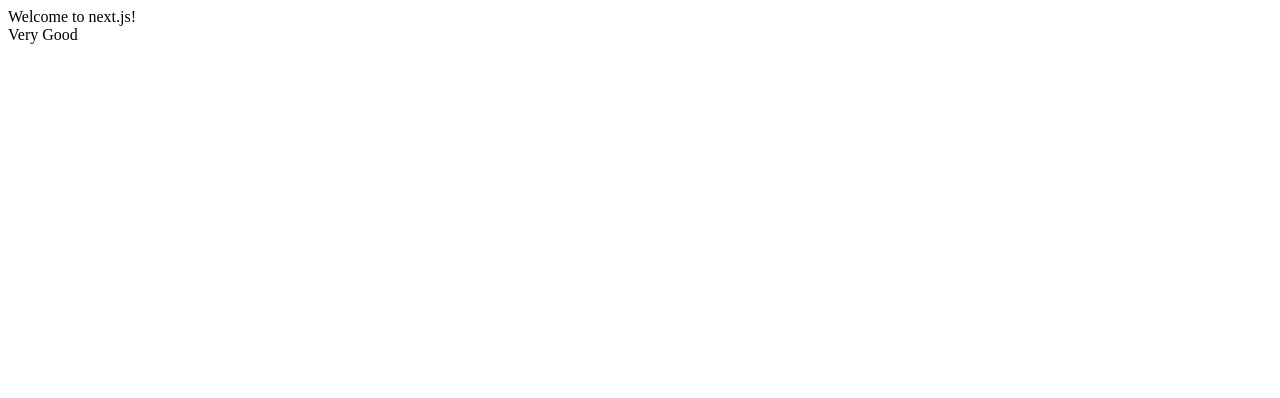
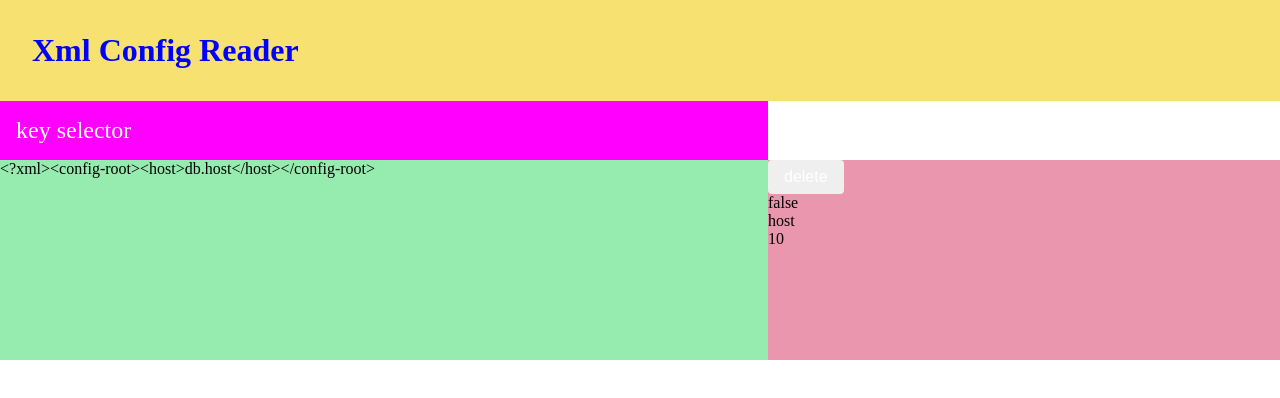
Before and after one commit to b6pzeusbc54tvhw5jgpyw8pwz2x6gs/xml-assistant, a Next.js app: page / in a window 1280 px wide. Shown: the top 398 px of the page. Built offline with nearby package versions, Linux system fonts and the light colour scheme.

Commit message:
feat: ui layout draft

```diff
--- a/package.json
+++ b/package.json
@@ -21,10 +21,13 @@
     "next": "^7.0.2",
     "react": "^16.6.0",
     "react-dom": "^16.6.0",
+    "rebass": "^3.0.0-9",
+    "styled-components": "^4.0.3",
     "xml2js": "^0.4.19",
     "xmldoc": "^1.1.2"
   },
   "devDependencies": {
+    "babel-plugin-styled-components": "^1.8.0",
     "eslint": "^5.8.0",
     "eslint-config-standard": "^12.0.0",
     "eslint-plugin-import": "^2.14.0",
--- /dev/null
+++ b/src/components/KeySelector.js
@@ -0,0 +1,29 @@
+import React from 'react'
+import styled from 'styled-components'
+import { Flex, Box, Button } from 'rebass'
+
+const BoxComponent = styled(Box)`
+  box-sizing: border-box;
+  color: white;
+  background-color: magenta;
+  padding: 16px;
+  font-size: 24px;
+`
+
+class KeySelector extends React.Component {
+  constructor(props) {
+    super(props)
+    console.log(props.xmlConfigArr)
+  }
+
+  render() {
+    const { props } = this
+    return (
+      <BoxComponent width={[1,0.6]}>
+        key selector
+      </BoxComponent>
+    )
+  }
+}
+
+export default KeySelector
--- /dev/null
+++ b/src/components/XmlConfig.js
@@ -0,0 +1,44 @@
+import React from 'react'
+import styled from 'styled-components'
+import { Flex, Box, Button } from 'rebass'
+
+const ConfigBox = styled(Flex)`
+  box-sizing: border-box;
+  height: 200px;
+  background-color: rgba(222,222,11,0.4);
+  flex-wrap: wrap;
+`
+
+const EditorBox = styled(Box)`
+  box-sizing: border-box;
+  height: 200px;
+  background-color: rgba(11,222,200,0.4);
+`
+
+const ToolBox = styled(Box)`
+  box-sizing: border-box;
+  height: 200px;
+  background-color: rgba(218,11,200,0.4);
+`
+
+class XmlConfig extends React.Component {
+
+  render() {
+    const { props } = this
+    return (
+      <ConfigBox width={[ 1 ]}>
+        <EditorBox width={[ 1, 0.6 ]}>
+          <div>{props.text}</div>
+        </EditorBox>
+        <ToolBox width={[ 1, 0.4 ]}>
+          <Button>delete</Button>
+          <div>{JSON.stringify(props.isSync)}</div>
+          <div>{props.keyPath}</div>
+          <div>{props.cursor}</div>
+        </ToolBox>
+      </ConfigBox>
+    )
+  }
+}
+
+export default XmlConfig
--- /dev/null
+++ b/src/pages/_document.js
@@ -0,0 +1,27 @@
+import Document, { Head, Main, NextScript } from 'next/document'
+import { ServerStyleSheet } from 'styled-components'
+
+export default class MyDocument extends Document {
+  static async getInitialProps({ renderPage }) {
+    const sheet = new ServerStyleSheet()
+    const page = renderPage( App => props => {
+      return sheet.collectStyles(<App {...props} />)
+    })
+    const styleTags = sheet.getStyleElement()
+    return { ...page, styleTags }
+  }
+
+  render() {
+    return (
+      <html>
+        <Head>
+          {this.props.styleTags}
+        </Head>
+        <body>
+          <Main />
+          <NextScript />
+        </body>
+      </html>
+    )
+  }
+}
--- a/src/pages/index.js
+++ b/src/pages/index.js
@@ -1,5 +1,50 @@
-export default () =>
-  <div>
-    Welcome to next.js!
-    <div>Very Good</div>
-  </div>
+import React from 'react'
+import styled, { createGlobalStyle } from 'styled-components'
+import { Flex, Box, Heading, Button } from 'rebass'
+import XmlConfig from '../components/XmlConfig'
+import KeySelector from '../components/KeySelector'
+
+const GlobalStyle = createGlobalStyle`
+  body {
+    padding: 0px;
+    margin: 0px;
+  }
+`
+
+const Header = styled(Flex)`
+  background-color: rgba(242, 206, 18, 0.6);
+`
+
+class IndexPage extends React.Component {
+  constructor(props) {
+    super(props)
+    this.state = {
+      xmlConfigArr: [
+        {
+          text: `<?xml><config-root><host>db.host</host></config-root>`,
+          isSync: false,
+          keyPath: 'host',
+          cursor: 10,
+        }
+      ]
+    }
+  }
+
+  render() {
+    const { state } = this
+    return (
+      <Box>
+        <GlobalStyle whiteColor />
+        <Header px={4} py={4} alignItems='center'>
+          <Heading fontSize={[ 4, 5 ]} color='blue'>Xml Config Reader</Heading>
+        </Header>
+        <KeySelector xmlConfigArr={state.xmlConfigArr}/>
+        {state.xmlConfigArr.map( (xmlConfig,i) => {
+          return <XmlConfig key={i} {...xmlConfig}/>
+        })}
+      </Box>
+    )
+  }
+}
+
+export default IndexPage
```
Also changed, not shown: .babelrc (added).
